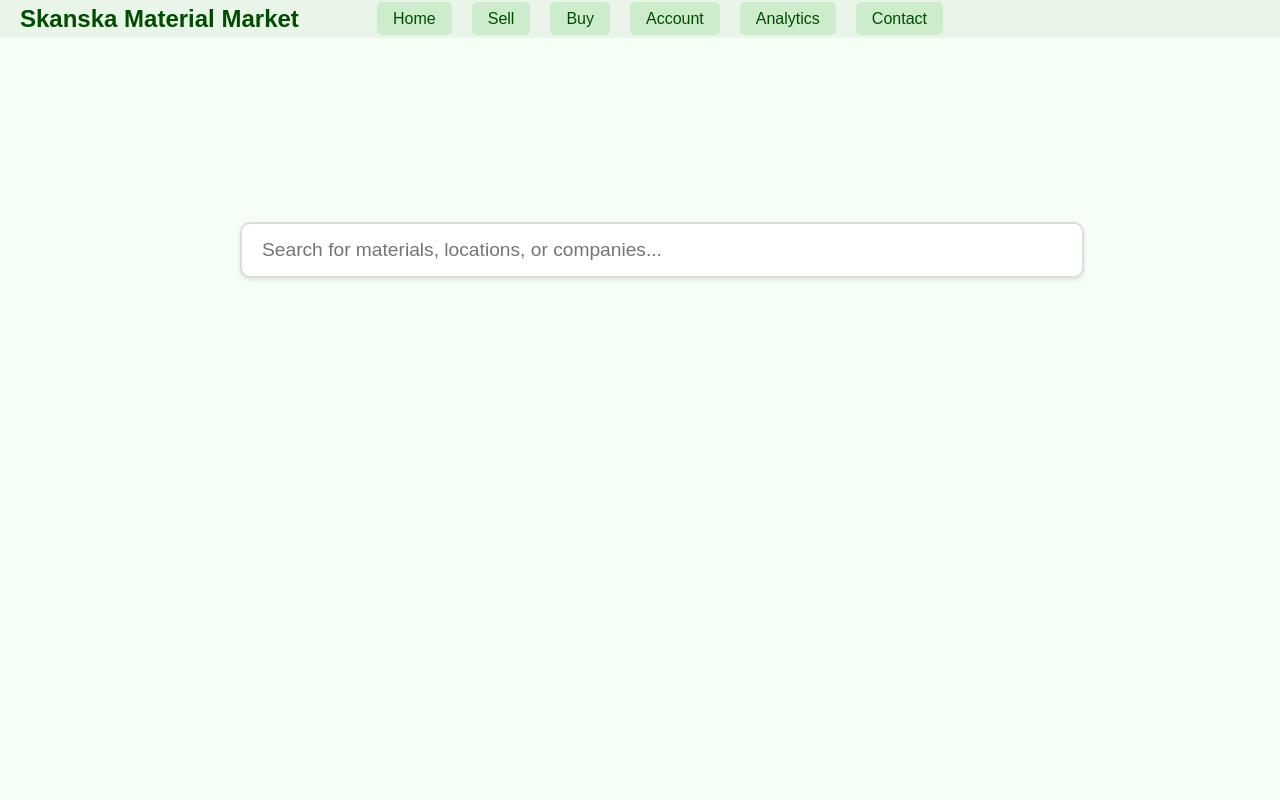
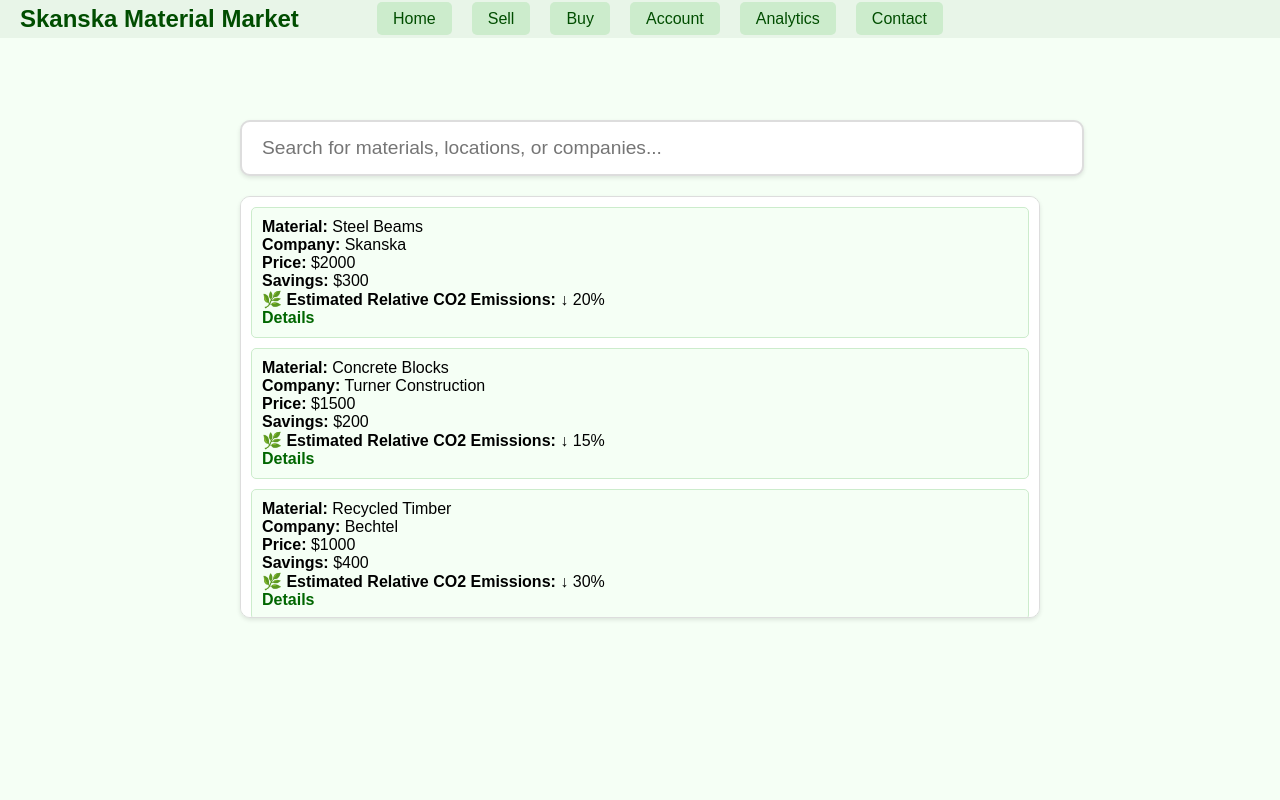
Before and after one commit to nelsonrandy111/SkanskaBuyPage, a plain HTML site: page index.html in a window 1280 px wide. Drawn offline with Linux system fonts and the light colour scheme.

Commit message:
Add files via upload

```diff
--- a/index.html
+++ b/index.html
@@ -24,6 +24,7 @@
     <main>
         <div id="search-section">
             <input type="text" id="search-bar" placeholder="Search for materials, locations, or companies...">
+            <ul id="material-list"></ul> <!-- Scrollable material list -->
         </div>
     </main>
 
--- a/script.js
+++ b/script.js
@@ -15,7 +15,7 @@ function populateMaterialList(materials) {
     const materialList = document.getElementById('material-list');
     materialList.innerHTML = ''; // Clear any existing entries
 
-    materials.forEach((material, index) => {
+    materials.forEach((material) => {
         const li = document.createElement('li');
         li.innerHTML = `
             <strong>Material:</strong> ${material.name} <br>
@@ -31,7 +31,6 @@ function populateMaterialList(materials) {
             <a class="details-link">Details</a>
         `;
 
-        // Add hover effect
         li.addEventListener('mouseover', () => {
             li.style.backgroundColor = "#d1f7d1"; // Highlight
         });
@@ -44,7 +43,7 @@ function populateMaterialList(materials) {
     });
 }
 
-// Functionality for the search bar (non-functional search simulation)
+// Functionality for the search bar
 function setupSearchBar() {
     const searchBar = document.getElementById('search-bar');
 
--- a/style.css
+++ b/style.css
@@ -53,9 +53,9 @@ nav ul li a:hover {
 main {
     display: flex;
     justify-content: center;
-    align-items: center;
-    margin-top: 0px; /* Move the search bar higher */
-    height: calc(100vh - 300px); /* Adjust to maintain balance */
+    align-items: flex-start; /* Align content at the top */
+    margin-top: 100px; /* Leave space for fixed header */
+    padding: 20px;
 }
 
 #search-section {
@@ -78,3 +78,38 @@ main {
     border-color: #339900;
     box-shadow: 0 4px 8px rgba(51, 153, 0, 0.3); /* Highlight on focus */
 }
+
+#material-list {
+    margin-top: 20px; /* Space between search bar and list */
+    max-height: 400px; /* Limit height of the scrollable area */
+    overflow-y: auto; /* Enable vertical scrolling */
+    border: 1px solid #ddd; /* Optional: Border for definition */
+    border-radius: 10px; /* Match other elements' rounding */
+    background-color: #ffffff; /* White background for contrast */
+    padding: 10px; /* Inner spacing for list items */
+    box-shadow: 0 2px 4px rgba(0, 0, 0, 0.1); /* Subtle shadow */
+}
+
+#material-list li {
+    list-style: none; /* Remove default list bullet points */
+    margin-bottom: 10px; /* Space between items */
+    padding: 10px; /* Inner padding for content */
+    border: 1px solid #cceccc; /* Light green border */
+    border-radius: 5px; /* Slightly rounded corners */
+    background-color: #f5fff5; /* Match main theme */
+}
+
+#material-list li:last-child {
+    margin-bottom: 0; /* No margin for the last item */
+}
+
+.details-link {
+    color: #006600; /* Green link color */
+    text-decoration: none;
+    font-weight: bold;
+    cursor: pointer;
+}
+
+.details-link:hover {
+    text-decoration: underline;
+}
```
